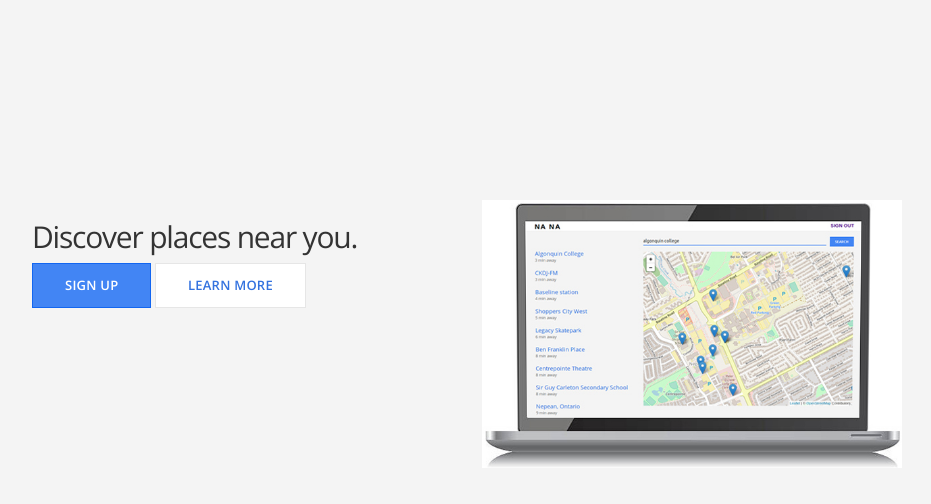
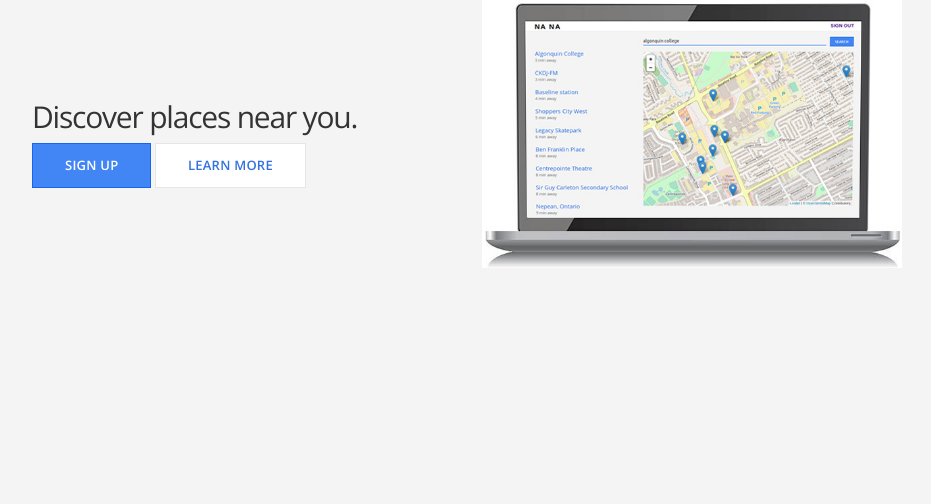
Before and after one commit to JuliaSun2000/NANA, a Flask app: page / in a window 1280 px wide. Shown: the part 74-578 px from the top of the page, without its empty margins (173-1104 px from the left). Run offline with Flask 2, Linux system fonts and the light colour scheme; some libraries are stand-ins or nearby versions.

Commit message:
update index

```diff
--- a/static/css/main.css
+++ b/static/css/main.css
@@ -62,10 +62,13 @@ a {
     margin-left: -15px;
   }*/
 
-.col-md-6, .content{
-  padding-top: 20rem;
+#device-content{
+  padding-top: 8rem;
 }
 
+#device-img{
+  padding-top: 5rem;
+}
 
 .btn-primary {
   background: #4285f4;
--- a/templates/index.html
+++ b/templates/index.html
@@ -9,14 +9,14 @@
       <div class="section-content"> -->
       <div class="container container-fluid">
         <div class="row">
-          <div class="col-md-6 content" info>
+          <div class="col-md-6" info id="device-content">
             <h2>Discover places near you.</h2>
             <a href="{{ url_for ('signup') }}" class="btn-primary">Sign up</a>
             <a href="{{ url_for('about') }}" class="btn-secondary">Learn more</a>
           </div>
 
           <!-- <div class="section-device"> -->
-          <div class="col-md-6 image">
+          <div class="col-md-6 image" id="divice-img">
             <img src="static/img/pic.jpg" class="img-responsive">
           </div>
          </div>
```
